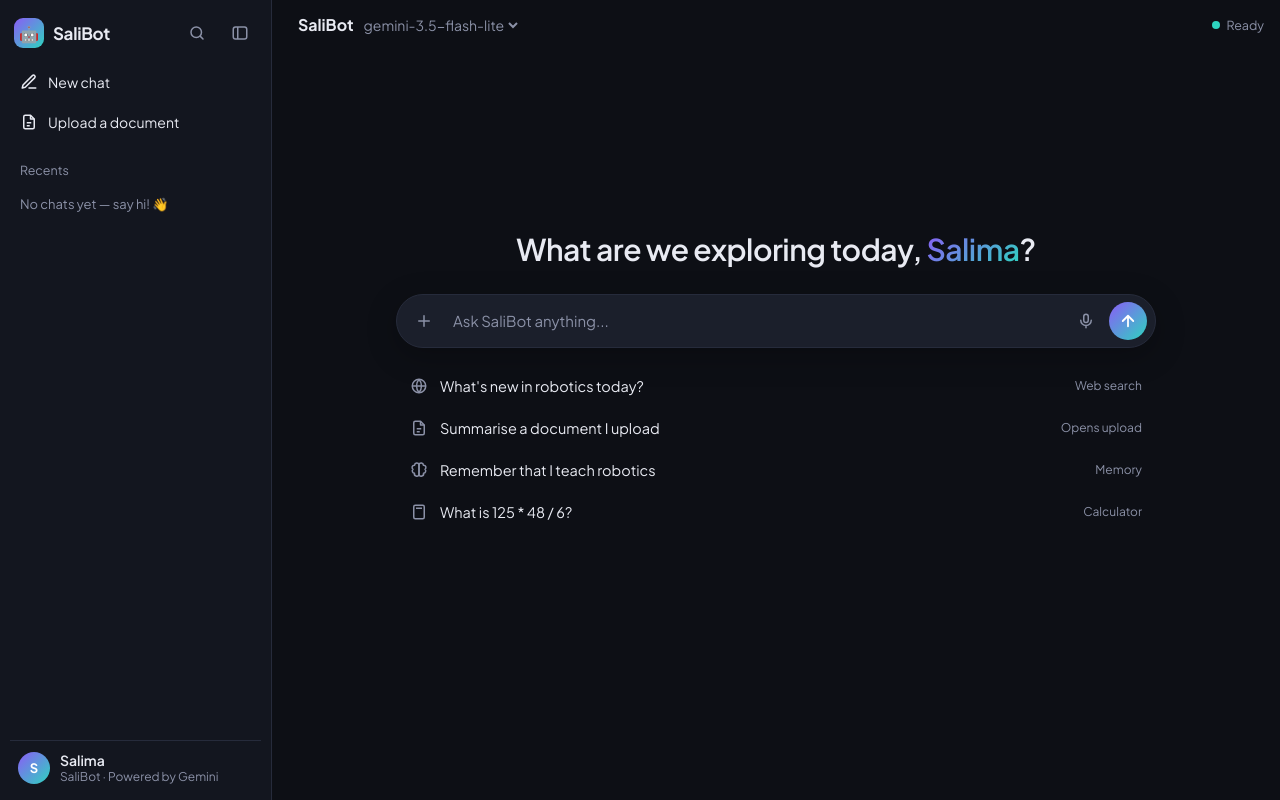
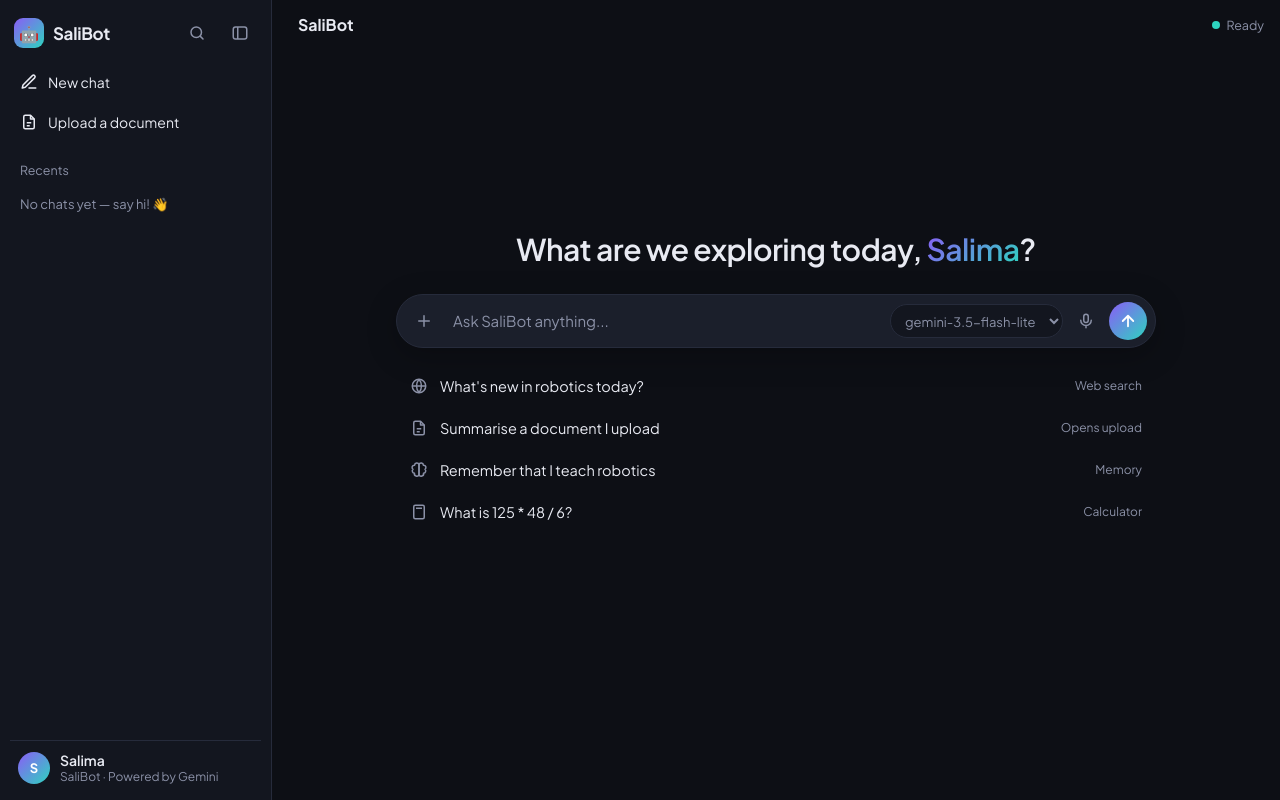
Before and after one commit to Iddrisusalima/SaliBot, a FastAPI app: page / in a window 1280 px wide. Run offline with FastAPI, Linux system fonts and the light colour scheme; data that the repository does not hold is empty; some libraries are stand-ins or nearby versions.

Commit message:
Move model dropdown into the input bar
Co-Authored-By: Claude Opus 5.5 <noreply@anthropic.com>

```diff
--- a/templates/index.html
+++ b/templates/index.html
@@ -201,15 +201,19 @@
     .model-picker b { font-size: 16px; }
 
     #modelSelect {
-      background: transparent;
+      align-self: center;
+      background: var(--panel);
       color: var(--muted);
-      border: none;
+      border: 1px solid var(--border);
+      border-radius: 999px;
+      padding: 7px 10px;
       font: inherit;
-      font-size: 14px;
+      font-size: 13px;
       outline: none;
       cursor: pointer;
-      max-width: 200px;
+      max-width: 190px;
     }
+    #modelSelect:hover { color: var(--text); border-color: var(--violet); }
     #modelSelect option { background: var(--panel); color: var(--text); }
 
     .status {
@@ -481,7 +485,7 @@
       .topbar { padding: 8px 10px; }
       .message.user .bubble { max-width: 88%; }
       .suggestion small { display: none; }
-      #modelSelect { max-width: 150px; }
+      #modelSelect { max-width: 118px; padding: 6px 8px; font-size: 12px; }
     }
   </style>
 </head>
@@ -538,7 +542,6 @@
       <button class="icon-only open-sidebar" id="openSidebarBtn" title="Open sidebar"><svg><use href="#i-panel"/></svg></button>
       <div class="model-picker">
         <b>SaliBot</b>
-        <select id="modelSelect" title="Choose a Gemini model"></select>
       </div>
       <div class="status" id="status">Ready</div>
     </header>
@@ -555,6 +558,7 @@
         <input type="file" id="fileInput" hidden
                accept=".pdf,.docx,.txt,.md,.py,.csv,.xlsx,.pptx,.png,.jpg,.jpeg,.webp">
         <textarea id="messageInput" rows="1" placeholder="Ask SaliBot anything..."></textarea>
+        <select id="modelSelect" title="Choose a Gemini model"></select>
         <button class="round-btn" id="micBtn" title="Speak your message"><svg><use href="#i-mic"/></svg></button>
         <button class="round-btn" id="sendBtn" title="Send"><svg><use href="#i-send"/></svg></button>
       </div>
```
